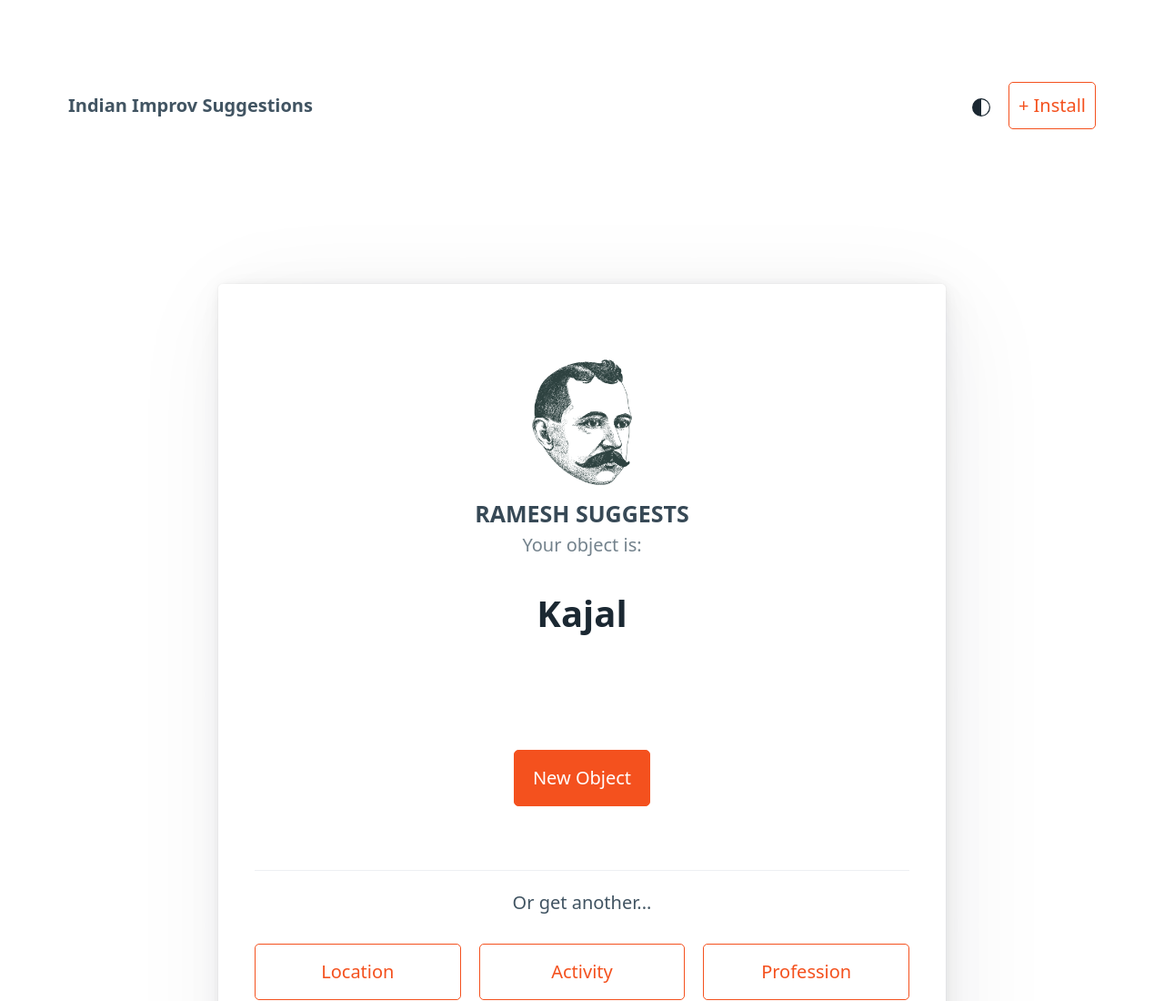
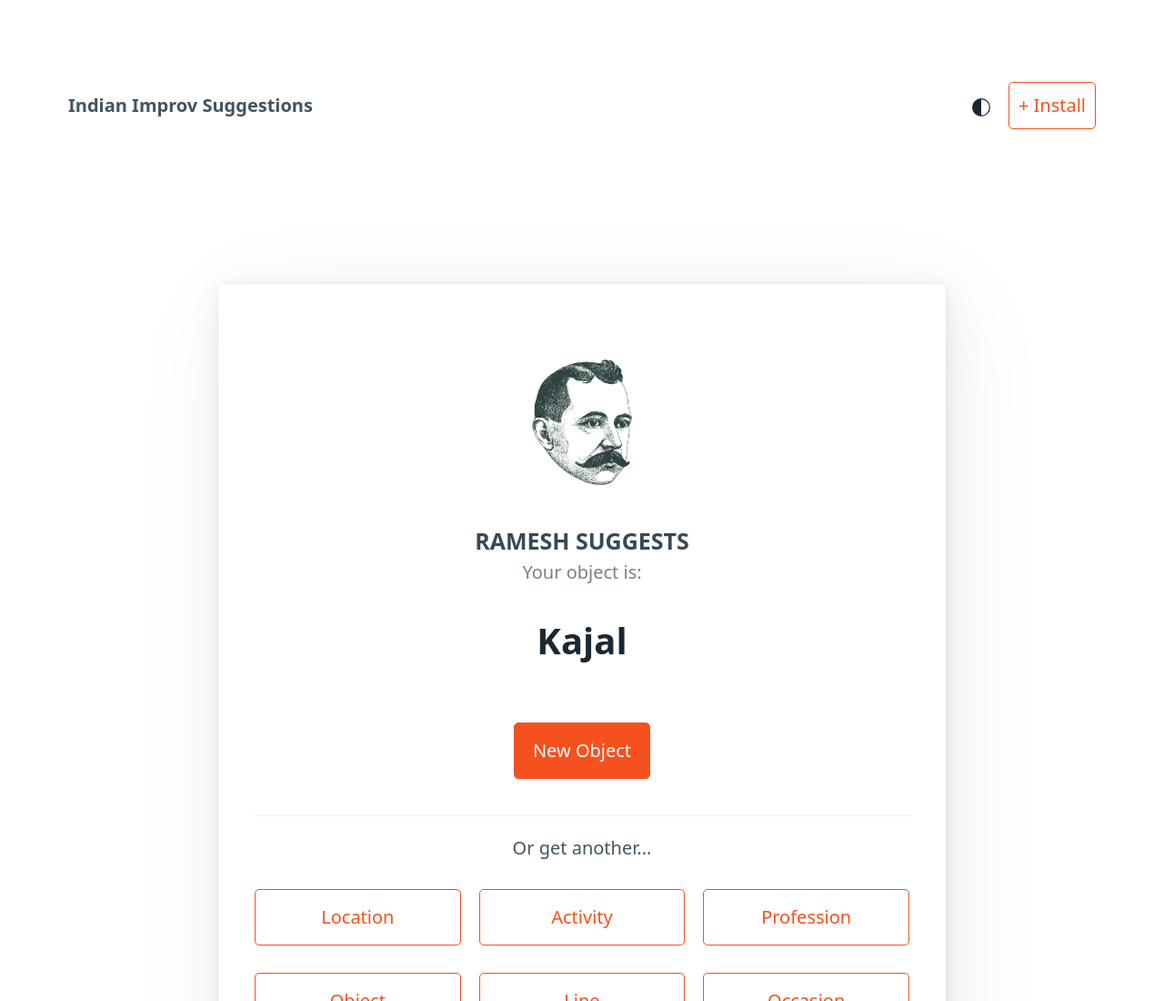
Before and after one commit to gurbax-lol/Indian-Improv-Suggestions, a plain HTML site: page index.html in a window 1280 px wide. Shown: the top 1100 px of the page at 91% size. Drawn offline with nearby package versions, Linux system fonts and the light colour scheme.

Commit message:
Fix spacing

```diff
--- a/index.html
+++ b/index.html
@@ -32,16 +32,16 @@
     <main>
         <article style="text-align: center; max-width: 800px; margin: 0 auto;">
             <div>
-                <img src="RAMESH.png" alt="" width="144" height="114" style="padding-bottom: 10px;">
+                <img src="RAMESH.png" alt="" width="144" height="114" style="padding-bottom: 40px;">
                 <hgroup>
                     <h4>RAMESH SUGGESTS</h4>
                     <h5>Your <span class="category"></span> is:</h5>
                 </hgroup>
                 <div>
                     <h1 style="text-transform: capitalize;"><strong><span id="suggestion"></strong></span></h1>
-                    <br><br>
+
                     <div>
-                        <p role="button" onClick="executeIntent();">New <span class="category"></span></p> <br><br>
+                        <p role="button" onClick="executeIntent();">New <span class="category"></span></p>
                     </div>
                     <hr style="padding-bottom: 10px;">
                     <p>Or get another...</p>
```
